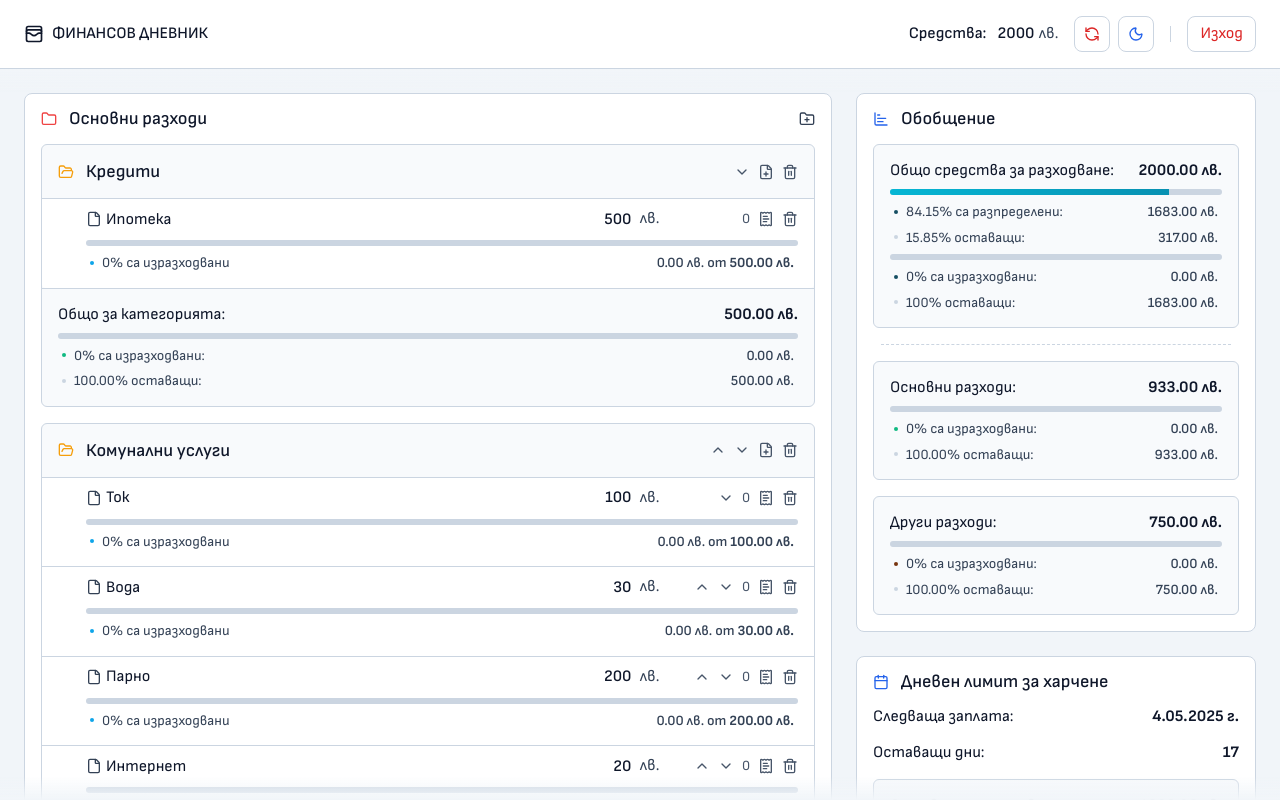
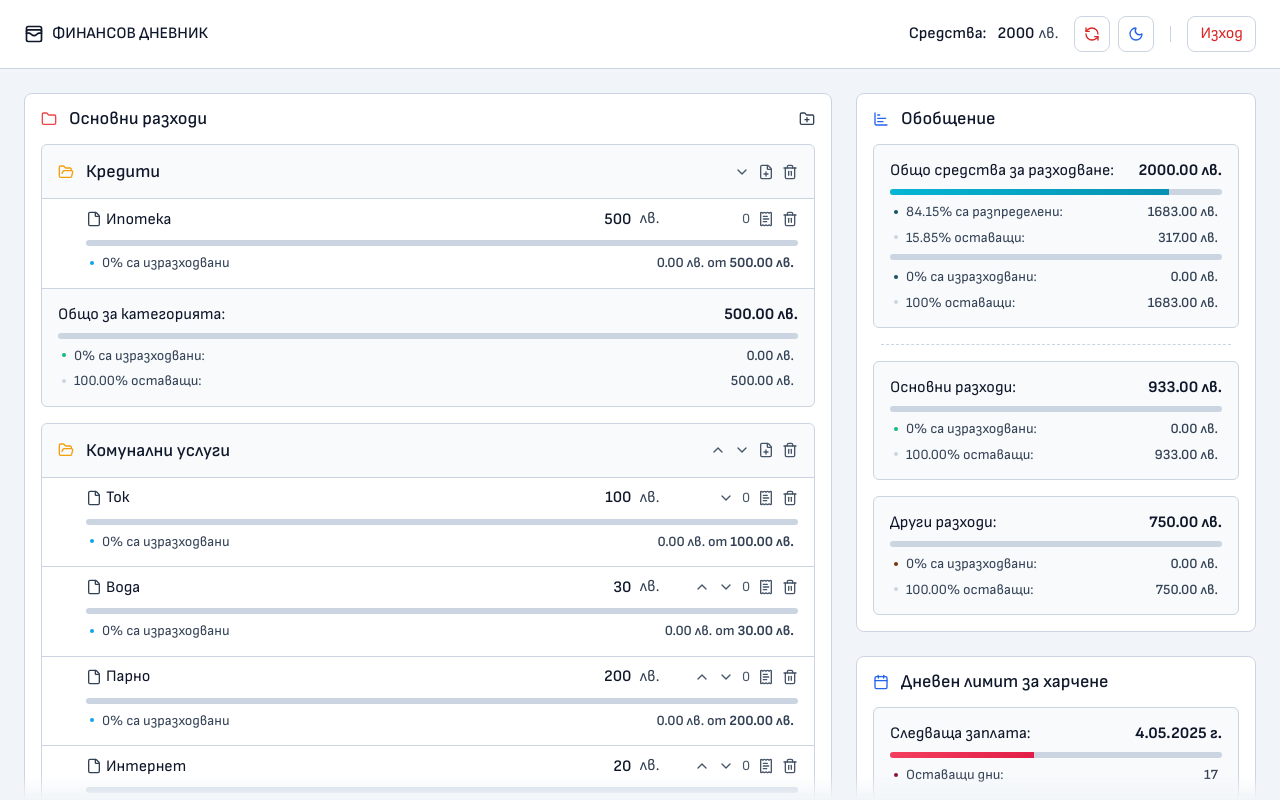
Before and after one commit to XenBG/financial-diary, a Vue app: page / in a window 1280 px wide. Both pictures are taken after a click on the button "Вход". Built offline with nearby package versions, Linux system fonts and the light colour scheme.

Commit message:
Refactor Daily Spending Limit component to include progress bars and improve fund calculations

```diff
--- a/src/components/Sidebar/Section/DailySpendingLimit.vue
+++ b/src/components/Sidebar/Section/DailySpendingLimit.vue
@@ -11,34 +11,49 @@
         <div class="flex w-full flex-col gap-4">
             <!-- Next Salary Date -->
             <div class="flex w-full flex-col gap-2">
+                <div
+                    class="flex flex-col gap-2 rounded-md border border-solid border-slate-300 bg-slate-50 p-4 dark:border-zinc-600 dark:bg-zinc-900"
+                >
                     <div class="flex w-full items-center justify-between gap-4">
-                    <div class="whitespace-nowrap text-left text-base font-normal leading-tight text-slate-900 dark:text-zinc-50">
+                        <div
+                            class="whitespace-nowrap text-left text-base font-normal leading-tight text-slate-900 dark:text-zinc-50"
+                        >
                             Следваща заплата:
                         </div>
                         <span class="text-right text-base font-bold leading-tight text-slate-900 dark:text-zinc-50">
                             {{ formatDate(salaryStore.getNextSalaryDate) }}
                         </span>
                     </div>
+
+                    <!-- Progress Bar for Days -->
+                    <div class="h-1.5 overflow-hidden rounded-full bg-slate-300 dark:bg-zinc-600">
+                        <div
+                            class="h-full bg-gradient-to-r from-rose-500 to-rose-600 dark:from-rose-600 dark:to-rose-700"
+                            :style="{ width: calculateDaysProgress() + '%' }"
+                        />
                     </div>
 
-            <!-- Days Until Salary -->
-            <div class="flex w-full flex-col gap-2">
-                <div class="flex w-full items-center justify-between gap-4">
-                    <div class="whitespace-nowrap text-left text-base font-normal leading-tight text-slate-900 dark:text-zinc-50">
-                        Оставащи дни:
+                    <div class="flex items-start justify-between gap-4 px-1">
+                        <div class="flex-start flex items-center gap-2">
+                            <div class="block h-1 w-1 rounded bg-rose-900 dark:bg-rose-600" />
+                            <span class="text-sm font-normal leading-tight text-slate-700 dark:text-zinc-300">Оставащи дни:</span>
                         </div>
-                    <span class="text-right text-base font-bold leading-tight text-slate-900 dark:text-zinc-50">
+                        <span class="text-right text-sm font-semibold leading-tight text-slate-700 dark:text-zinc-300">
                             {{ salaryStore.getDaysUntilSalary }}
                         </span>
                     </div>
                 </div>
+            </div>
 
-            <!-- Remaining Funds Breakdown -->
+            <!-- Remaining Funds and Daily Limit -->
+            <div class="flex w-full flex-col gap-2">
                 <div
-                class="flex w-full flex-col gap-2 rounded-md border border-solid border-slate-300 bg-slate-50 p-4 dark:border-zinc-600 dark:bg-zinc-900"
+                    class="flex flex-col gap-2 rounded-md border border-solid border-slate-300 bg-slate-50 p-4 dark:border-zinc-600 dark:bg-zinc-900"
                 >
                     <div class="flex w-full items-center justify-between gap-4">
-                    <div class="whitespace-nowrap text-left text-base font-normal leading-tight text-slate-900 dark:text-zinc-50">
+                        <div
+                            class="whitespace-nowrap text-left text-base font-normal leading-tight text-slate-900 dark:text-zinc-50"
+                        >
                             Оставащи средства:
                         </div>
                         <span class="text-right text-base font-bold leading-tight text-slate-900 dark:text-zinc-50">
@@ -46,38 +61,23 @@
                         </span>
                     </div>
 
-                <!-- Basic Expenses Remaining -->
-                <div class="flex w-full items-center justify-between gap-4 px-1">
+                    <!-- Progress Bar for Remaining Funds -->
+                    <div class="h-1.5 overflow-hidden rounded-full bg-slate-300 dark:bg-zinc-600">
+                        <div
+                            class="h-full bg-gradient-to-r from-lime-500 to-lime-600 dark:from-lime-600 dark:to-lime-700"
+                            :style="{ width: calculateFundsProgress() + '%' }"
+                        />
+                    </div>
+
+                    <div class="flex items-start justify-between gap-4 px-1">
                         <div class="flex-start flex items-center gap-2">
-                        <div class="block h-1 w-1 rounded bg-emerald-500 dark:bg-emerald-600" />
-                        <span class="text-sm font-normal leading-tight text-slate-700 dark:text-zinc-300">Основни разходи:</span>
+                            <div class="block h-1 w-1 rounded bg-lime-900 dark:bg-lime-600" />
+                            <span class="text-sm font-normal leading-tight text-slate-700 dark:text-zinc-300">Дневен лимит:</span>
                         </div>
                         <span class="text-right text-sm font-semibold leading-tight text-slate-700 dark:text-zinc-300">
-                        {{ formatCurrency(diaryStore.getBasicExpensesTotal - diaryStore.getBasicExpensesSpent) }} {{ CURRENCY }}
+                            {{ formatCurrency(salaryStore.getDailySpendingLimit) }} {{ CURRENCY }}
                         </span>
                     </div>
-
-                <!-- Other Expenses Remaining -->
-                <div class="flex w-full items-center justify-between gap-4 px-1">
-                    <div class="flex-start flex items-center gap-2">
-                        <div class="block h-1 w-1 rounded bg-amber-500 dark:bg-amber-600" />
-                        <span class="text-sm font-normal leading-tight text-slate-700 dark:text-zinc-300">Други разходи:</span>
-                    </div>
-                    <span class="text-right text-sm font-semibold leading-tight text-slate-700 dark:text-zinc-300">
-                        {{ formatCurrency(diaryStore.getOtherExpensesTotal - diaryStore.getOtherExpensesSpent) }} {{ CURRENCY }}
-                    </span>
-                </div>
-            </div>
-
-            <!-- Daily Spending Limit -->
-            <div class="flex w-full flex-col gap-2">
-                <div class="flex w-full items-center justify-between gap-4">
-                    <div class="whitespace-nowrap text-left text-base font-normal leading-tight text-slate-900 dark:text-zinc-50">
-                        Дневен лимит:
-                    </div>
-                    <span class="text-right text-base font-bold leading-tight text-slate-900 dark:text-zinc-50">
-                        {{ formatCurrency(salaryStore.getDailySpendingLimit) }} {{ CURRENCY }}
-                    </span>
                 </div>
             </div>
         </div>
@@ -108,4 +108,22 @@
     const formatDate = (dateString) => {
         return calculationsStore.formatDate(dateString)
     }
+
+    const calculateDaysProgress = () => {
+        const today = new Date()
+
+        const lastDayOfMonth = new Date(today.getFullYear(), today.getMonth() + 1, 0)
+
+        const totalDays = lastDayOfMonth.getDate()
+        const remainingDays = salaryStore.getDaysUntilSalary
+
+        return Math.min(100, Math.max(0, ((totalDays - remainingDays) / totalDays) * 100))
+    }
+
+    const calculateFundsProgress = () => {
+        const totalFunds = diaryStore.funds
+        const remainingFunds = salaryStore.getRemainingFunds
+
+        return Math.min(100, Math.max(0, ((totalFunds - remainingFunds) / totalFunds) * 100))
+    }
 </script>
--- a/src/stores/salary.js
+++ b/src/stores/salary.js
@@ -34,14 +34,16 @@ export const useSalaryStore = defineStore('salary', () => {
         const salary = new Date(getNextSalaryDate.value)
         const diffTime = salary - today
         const diffDays = Math.ceil(diffTime / (1000 * 60 * 60 * 24))
+
         return Math.max(0, diffDays)
     })
 
     const getRemainingFunds = computed(() => {
-        // Calculate remaining funds from both expense categories
-        const basicExpensesRemaining = diaryStore.getBasicExpensesTotal - diaryStore.getBasicExpensesSpent
-        const otherExpensesRemaining = diaryStore.getOtherExpensesTotal - diaryStore.getOtherExpensesSpent
-        return basicExpensesRemaining + otherExpensesRemaining
+        const totalFunds = computed(() => diaryStore.funds)
+        const totalAllocated = computed(() => diaryStore.getTotalAllocated)
+        const totalSpent = computed(() => diaryStore.getTotalSpent)
+
+        return totalFunds.value - totalAllocated.value + (totalAllocated.value - totalSpent.value)
     })
 
     const getDailySpendingLimit = computed(() => {
@@ -49,7 +51,7 @@ export const useSalaryStore = defineStore('salary', () => {
         if (daysUntilSalary <= 0) return 0
 
         const remainingFunds = getRemainingFunds.value
-        return Math.floor(remainingFunds / daysUntilSalary)
+        return Number((remainingFunds / daysUntilSalary).toFixed(2))
     })
 
     return {
```
Lines whose indentation alone changed are shown as unchanged.
